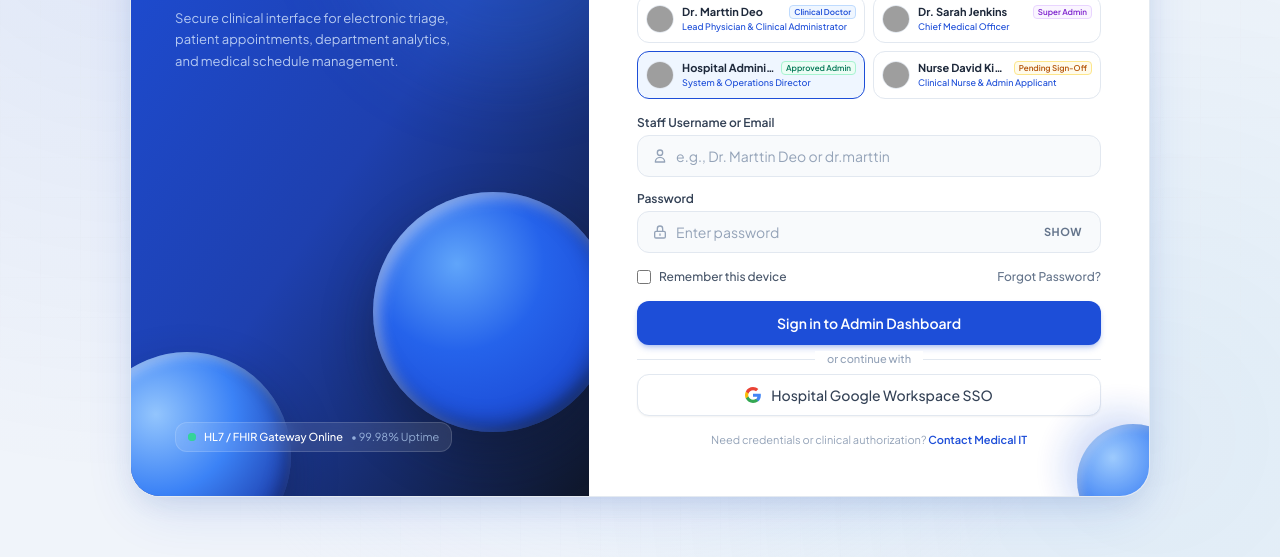
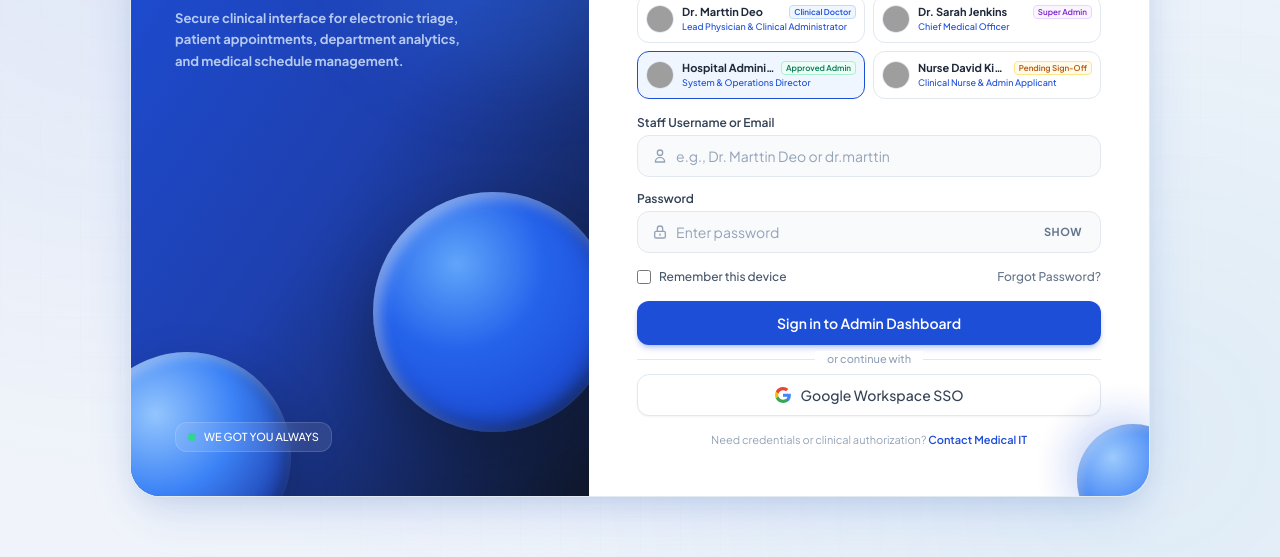
Before and after one commit to Trusted99/Hospital-Management-Web-Application-with-Admin-Dashboard, a plain HTML site: page loginpage.html in a window 1280 px wide. Shown: the part 243-800 px from the top of the page. Drawn offline with nearby package versions, Linux system fonts and the light colour scheme; grey boxes are pictures that could not be loaded.

Commit message:
admin login page worked on

```diff
--- a/loginpage.html
+++ b/loginpage.html
@@ -194,13 +194,13 @@
 
         <div class="mt-6 md:mt-10">
           <span class="text-[11px] font-bold uppercase tracking-widest text-blue-200/90 block">
-            Clinical Operations &amp; Administration
+            Clinical Operations & Administration
           </span>
           <h1 class="text-3xl sm:text-4xl font-extrabold tracking-tight leading-tight mt-1 text-white">
             Admin Portal
           </h1>
           <p class="text-xs sm:text-[13px] text-blue-100/80 leading-relaxed mt-3 max-w-[290px] font-normal">
-            Secure clinical interface for electronic triage, patient appointments, department analytics, and medical schedule management.
+            <b>Secure clinical interface for electronic triage, patient appointments, department analytics, and medical schedule management.</b>
           </p>
         </div>
       </div>
@@ -213,8 +213,7 @@
             <span class="animate-ping absolute inline-flex h-full w-full rounded-full bg-emerald-400 opacity-75"></span>
             <span class="relative inline-flex rounded-full h-2 w-2 bg-emerald-400"></span>
           </span>
-          <span class="font-medium">HL7 / FHIR Gateway Online</span>
-          <span class="text-blue-200/70">• 99.98% Uptime</span>
+          <span class="font-medium">WE GOT YOU ALWAYS </span>
         </div>
     </section>
 
@@ -414,7 +413,7 @@
           <path fill="#FBBC05" d="M5.27 14.24c-.25-.72-.38-1.49-.38-2.24s.13-1.52.38-2.24V6.61H1.28C.47 8.24 0 10.06 0 12s.47 3.76 1.28 5.39l3.99-3.15z"/>
           <path fill="#EA4335" d="M12 4.75c1.77 0 3.35.61 4.6 1.8l3.42-3.42C17.95 1.19 15.24 0 12 0 7.31 0 3.25 2.7 1.28 6.61l3.99 3.15c.95-2.85 3.6-4.96 6.73-4.96z"/>
         </svg>
-        <span>Hospital Google Workspace SSO</span>
+        <span>Google Workspace SSO</span>
       </button>
 
       <!-- Footer: IT Helpdesk Link -->
```
